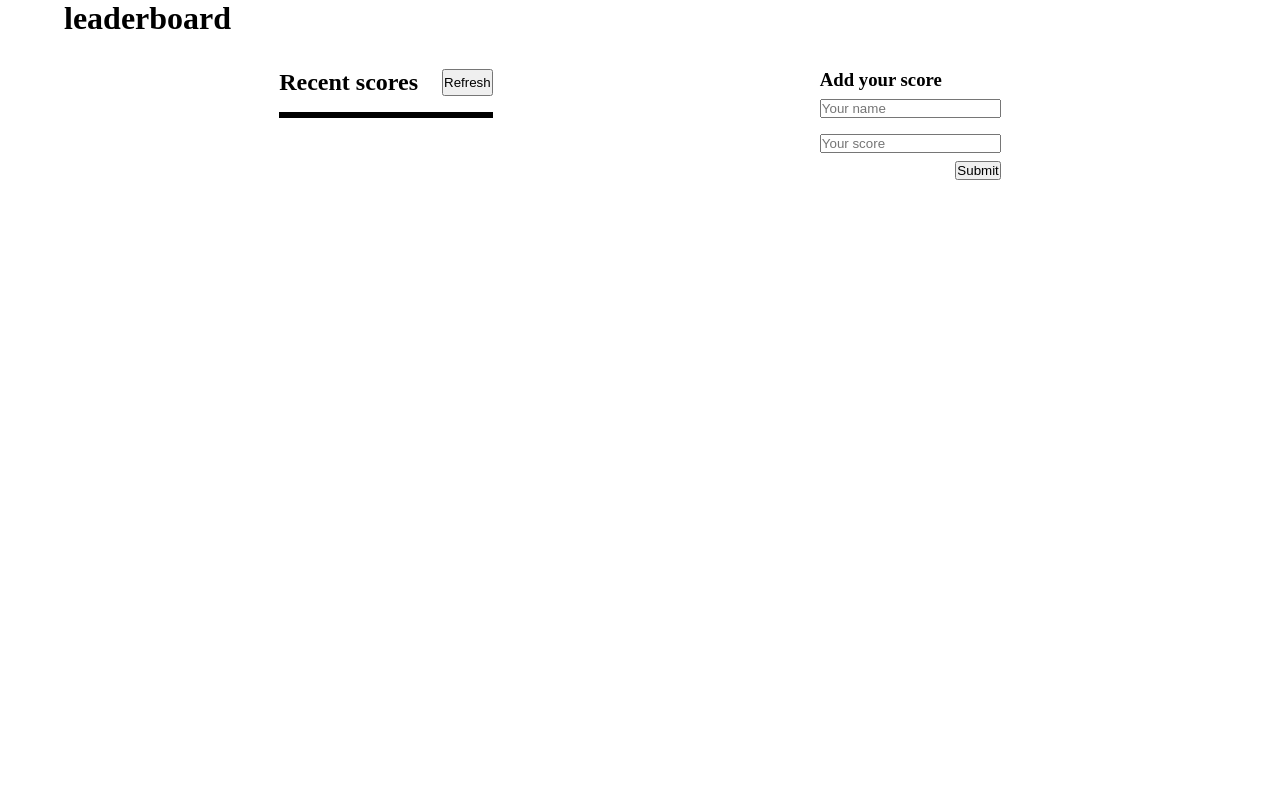
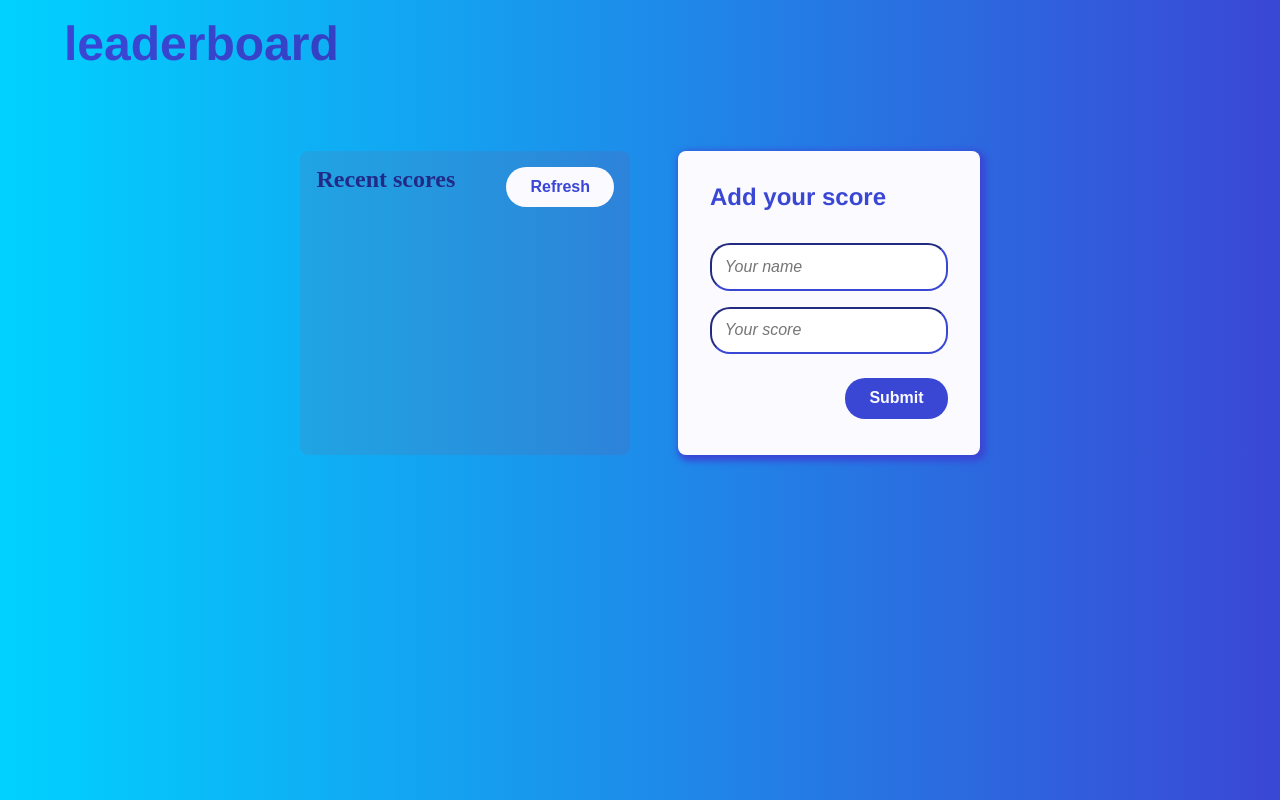
Before and after one commit to youmari/leaderboard, a website built with webpack: page src/index.html in a window 1280 px wide. Built offline with nearby package versions, Linux system fonts and the light colour scheme.

Commit message:
Style the web app and make the final touches

```diff
--- a/src/css/style.css
+++ b/src/css/style.css
@@ -1,6 +1,14 @@
+:root {
+  --main-font: 'Franklin Gothic Medium', 'Arial Narrow', arial, sans-serif;
+}
+
 * {
   margin: 0;
   padding: 0;
+}
+
+body {
+  background: linear-gradient(90deg, #00d2ff 0%, #3a47d5 100%);
 }
 
 main {
@@ -10,17 +18,35 @@ main {
 
 h1 {
   margin-left: 5%;
-  margin-bottom: 2rem;
+  margin-bottom: 5rem;
+  margin-top: 1rem;
+  font-size: 3rem;
+  font-family: var(--main-font);
+  font-weight: bolder;
+  background: linear-gradient(90deg, #3a47d5 0%, #222a87 100%);
+  -webkit-background-clip: text;
+  -webkit-text-fill-color: transparent;
 }
 
 .sections-container {
   display: flex;
-  justify-content: space-evenly;
+  justify-content: center;
   gap: 3rem;
 }
 
+.recent-score-section {
+  border: none;
+  border-radius: 8px;
+  background-color: rgba(255, 0, 0, 0.075);
+}
+
+.recent-scores-title {
+  font-size: 1.5rem;
+  color: #222a87;
+}
+
 .recent-scores-list {
-  border: 3px solid #000;
+  padding: 1rem 2rem;
 }
 
 form {
@@ -35,14 +61,77 @@ form button {
 
 .recent-scores-container {
   display: flex;
-  gap: 1.5rem;
+  align-items: center;
+  gap: 3.2rem;
   margin-bottom: 1rem;
+  padding: 0 1rem;
 }
 
 .score-element {
   list-style-type: none;
+  font-family: var(--main-font);
+  font-size: 1.3rem;
+  color: #fafaff;
+  padding: 0.2em 0;
+  border-bottom: 3px solid #00d2ff;
+}
+
+.add-score-section {
+  background-color: #fafaff;
+  padding: 2rem;
+  border-radius: 8px;
+  box-shadow: 3px 3px 6px 3px #3a47d5;
+  max-height: 240px;
+}
+
+.add-score-title {
+  font-size: 1.5rem;
+  font-family: var(--main-font);
+  color: #3a47d5;
+  margin-bottom: 1em;
+}
+
+#name,
+#score {
+  border-radius: 20px;
+  padding: 0.8rem;
+  font-size: 1rem;
+  font-style: italic;
+  border-color: #3a47d5;
+  color: #222a87;
+}
+
+#submit,
+.refresh-btn {
+  font-size: 1rem;
+  font-weight: 600;
+  padding: 0.7rem 1.5rem;
+  border-radius: 20px;
+  border: none;
+  color: #fafaff;
+  background-color: #3a47d5;
+  cursor: pointer;
+  margin-top: 1rem;
+}
+
+.refresh-btn {
+  background-color: #fafaff;
+  color: #3a47d5;
+}
+
+#submit:hover {
+  background-color: #222a87;
+  box-shadow: 1px 1px 2px 3px rgba(0, 0, 0, 0.07);
 }
 
 .response {
   color: green;
+  font-weight: bold;
 }
+
+@media (max-width: 600px) {
+  .sections-container {
+    flex-direction: column;
+    align-items: center;
+  }
+}
```
